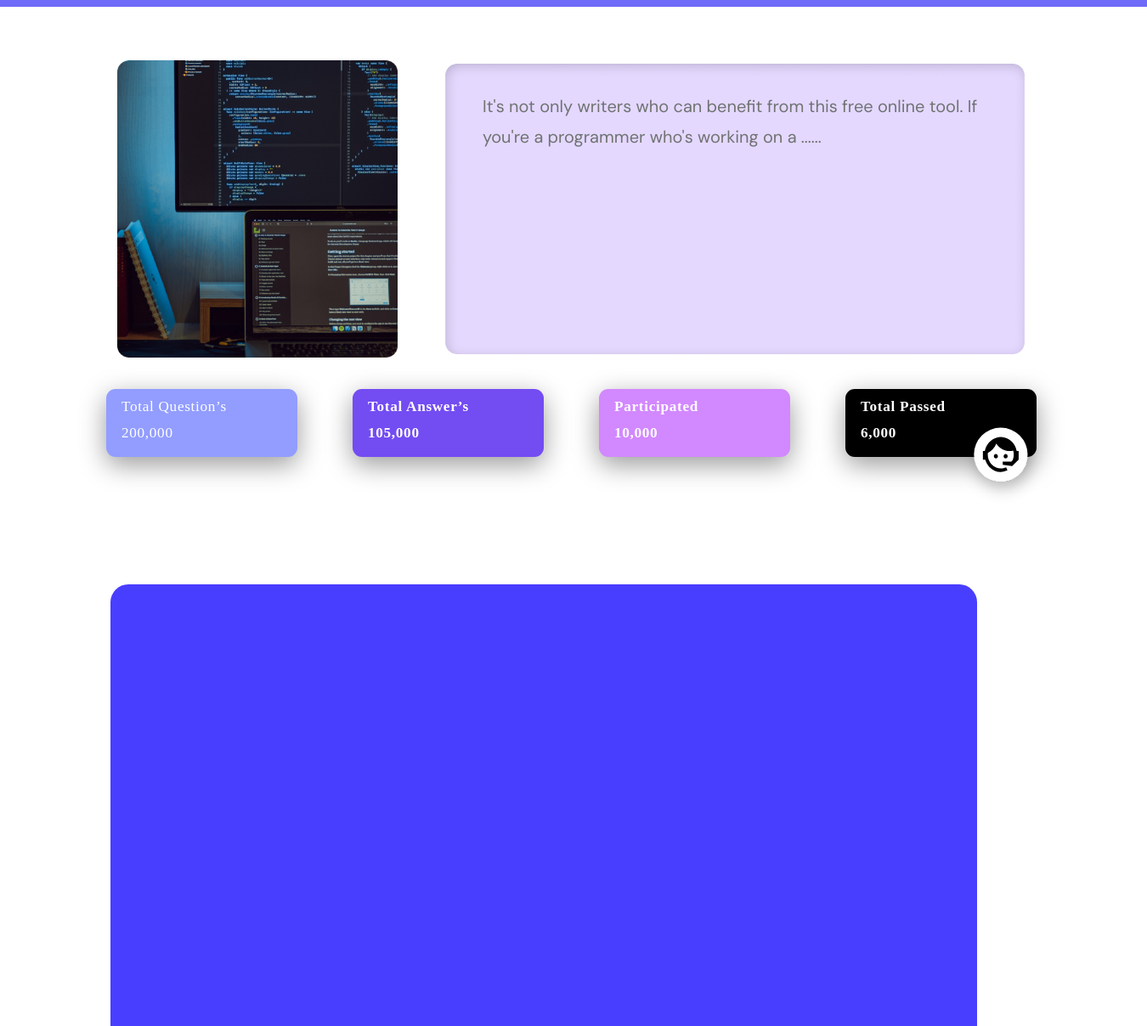
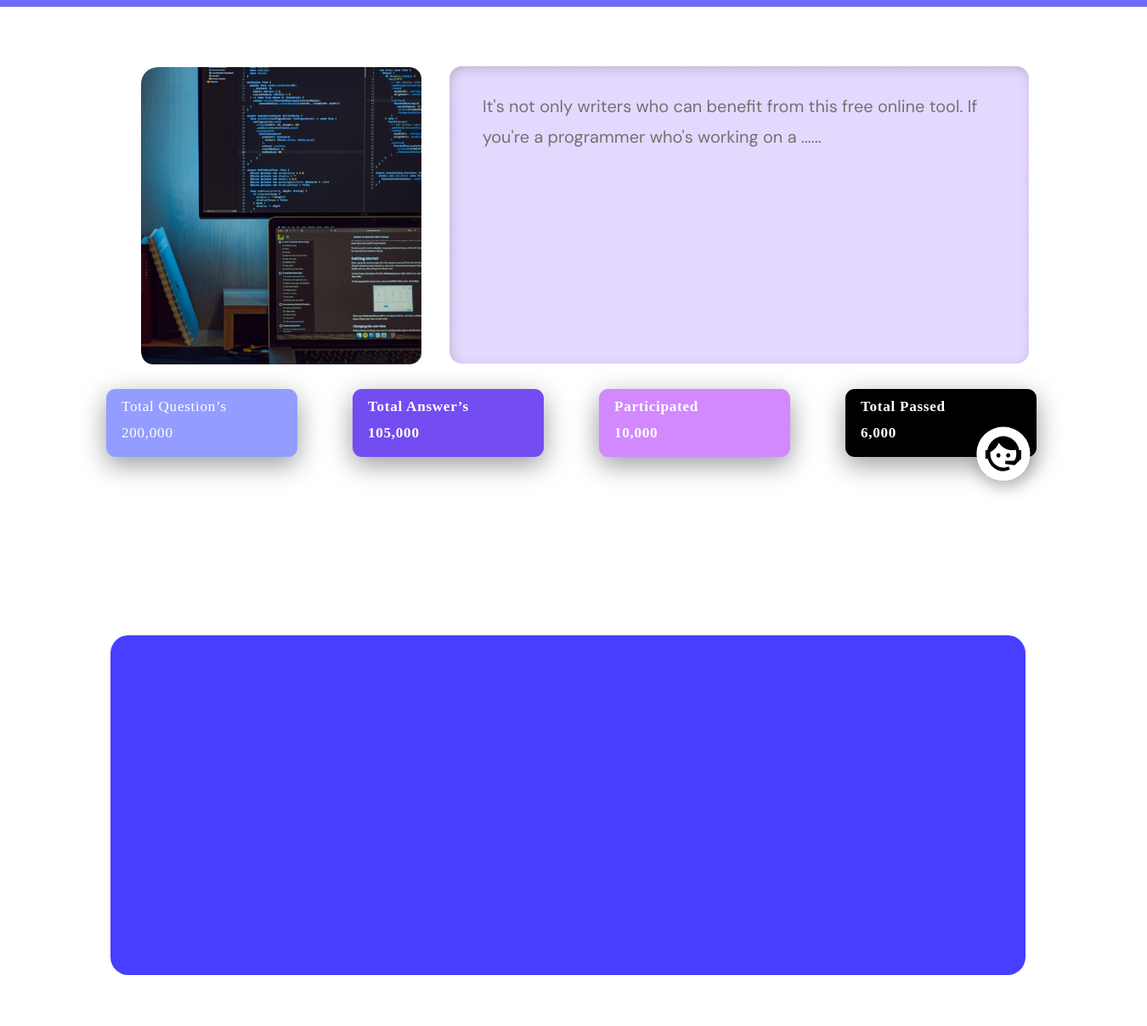
Before and after one commit to abineshkumar94/HTML-CSS-project-02, a plain HTML site: page index.html in a window 1280 px wide. Shown: the part 92-1300 px from the top of the page at 85% size, 1350 px wide, since content can reach past the window. After the commit the page ends 1240 px from the top, so only its background shows below. Drawn offline with Linux system fonts and the light colour scheme; a web font is replaced by a local one.

Commit message:
change-in-html-css

```diff
--- a/index.html
+++ b/index.html
@@ -35,18 +35,20 @@
         <input type="text" class="search-bar" placeholder="Search...">
      </div>
 
+    <figure>
+        <div class="limg">
+            <img src="/image/image 4.png" width="330" height="350" />
+        </div>
+        <div class="rimg">
+            <img src="/image/Rectangle 4.png" width="690" height="358"/>
+        </div>
+    </figure>
 
-    <limage class="limg">
-        <img src="/image/image 4.png" width="330" height="350" />
-    </limage>
-    <rimage class="rimg">
-        <img src="/image/Rectangle 4.png" width="690" height="350"/>
-    </rimage>
+    <article class="para">
+        <p>It's not only writers who can benefit from this free online tool. If <br> you're a programmer who's working on a ......</p>
+    </article>
 
-    <rpara class="para">
-        <p>It's not only writers who can benefit from this free online tool. If <br> you're a programmer who's working on a ......</p>
-    </rpara>
-
+    <main>
         <mid1 class="midd1">
             <div class="content-one">Total Question’s 200,000 </div>
         </mid1>
@@ -59,16 +61,13 @@
         <mid4 class="midd4">
             <div class="content-four">Total Passed 6,000</div>
          </mid4>
+    </main>
 
-    <img-mid-four class="img-group-2">
+    <figure class="img-group-2">
     <a href="#"><img src="/image/Group 2.svg" width="100" height="100"/></a>
-    </img-mid-four>
+    </figure>
 
-    <down-rectangle class="rectangle-9">
-
-    </down-rectangle>
-
-
+    <div class="rectangle-9"></div>
 
 
 </body>
--- a/styles.css
+++ b/styles.css
@@ -7,6 +7,8 @@
 .root {
     --nav-colour: #6F6AF7;
 }
+
+
 
 /** nagigation **/
 
@@ -129,7 +131,7 @@
 
   .limg {
     position: relative;
-    left: 130px;
+    left: 118px;
     top: 155px;
     background: url(image.png);
     border-radius: 20px;
@@ -139,8 +141,8 @@
 
   .rimg {
     position: absolute;
-    left: 520px;
-    top: 163px;
+    left: 525px;
+    top: 166px;
     border-radius: 20px;
     overflow: hidden;
     z-index: 1;
@@ -273,8 +275,8 @@
 
  .img-group-2 {
     position: fixed;
-    top: 585px;
-    left: 1130px;
+    top: 568px;
+    left: 1093px;
     z-index: 100;
 
  }
@@ -282,11 +284,13 @@
  /** next-scroll **/
 
  .rectangle-9 {
-  position: absolute;
-  width: 1020px;
-  height: 717px;
+  position:absolute;
+  width: 1077px;
+  height: 400px;
   left: 130px;
-  top: 780px;
+  top: 840px;
   background: #483EFF;
+  bottom: 20px;
   border-radius: 21px;
- }
+
+}
```
Lines whose indentation alone changed are shown as unchanged.
